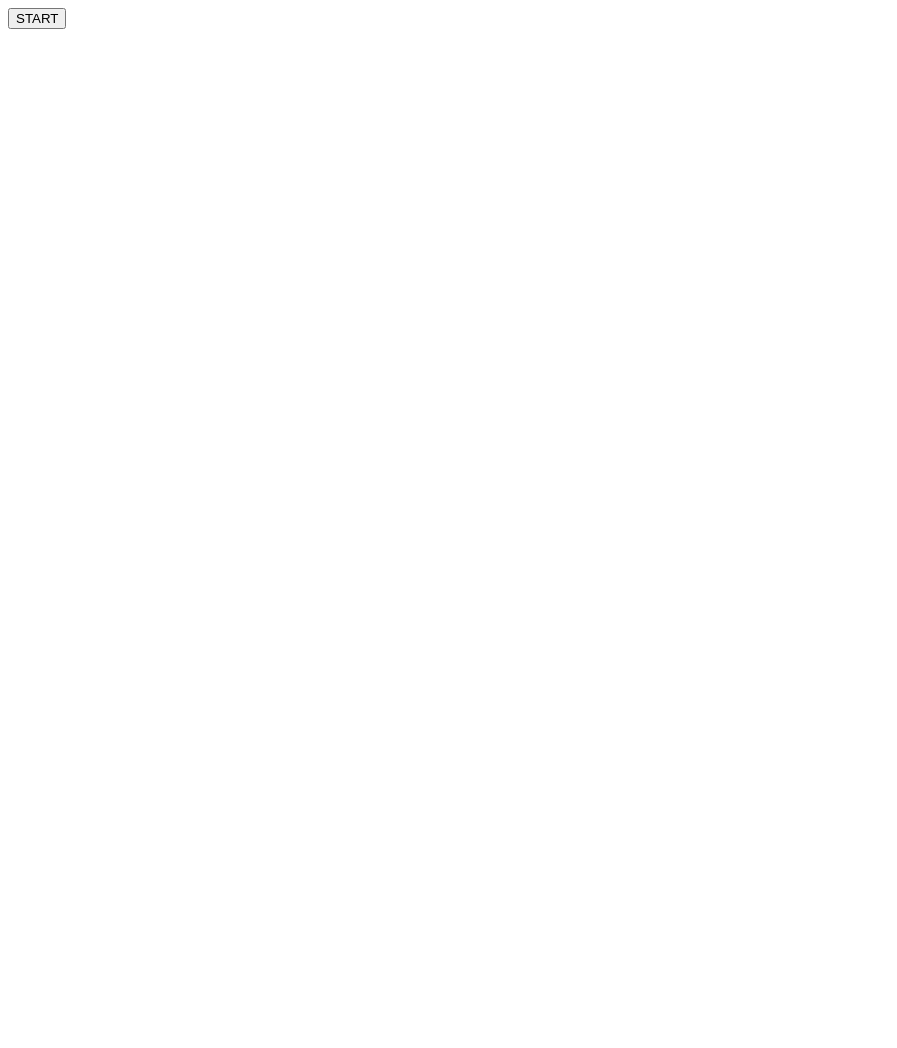
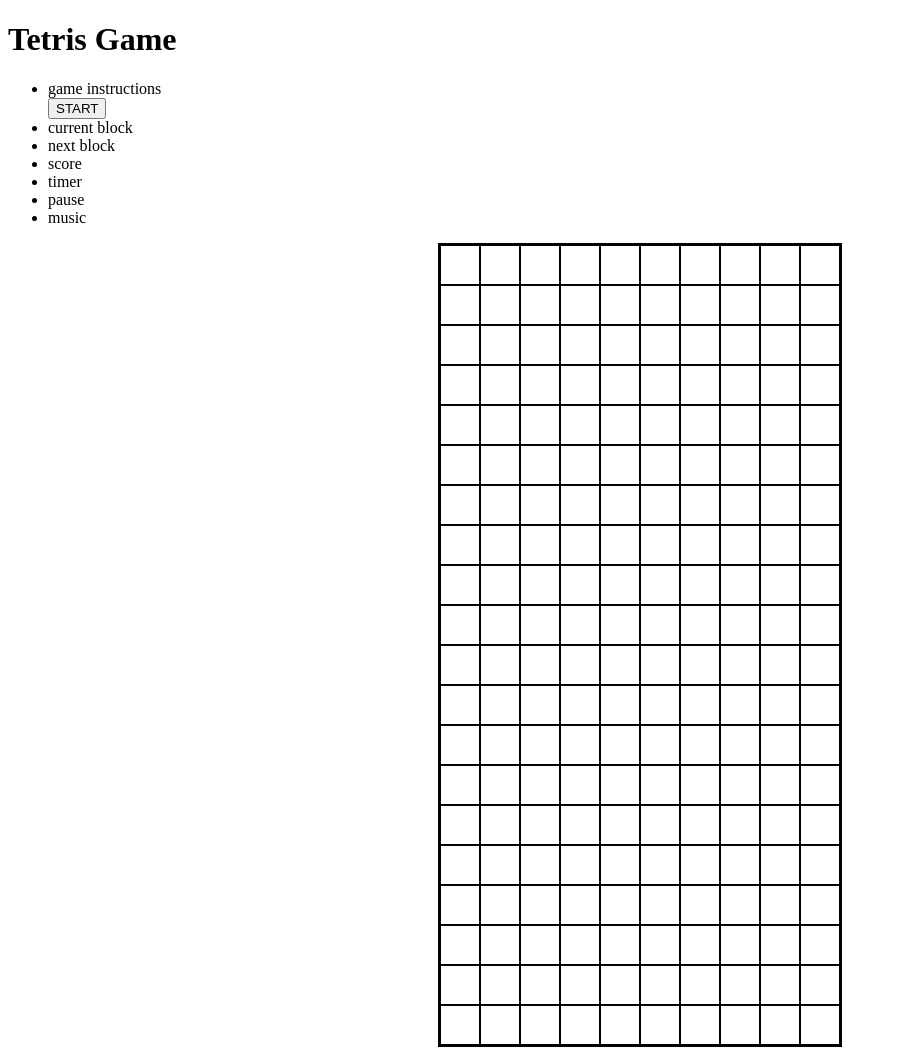
Before and after one commit to DariaZielinska/Tetris, a React app: page / in a window 1280 px wide. Shown: the whole page, without its empty margins (0-897 px from the left). Before the commit the page ends 800 px from the top, so only its background shows below. Built offline with nearby package versions, Linux system fonts and the light colour scheme.

Commit message:
add: added game board

```diff
--- a/src/js/App.js
+++ b/src/js/App.js
@@ -2,13 +2,13 @@
 import { createStore } from 'redux';
 import { Provider } from 'react-redux';
 import tetrisApp from './reducers';
-import GameInitializer from './GameInitializer';
+import TetrisGame from './TetrisGame';
 
 export const store = createStore(tetrisApp);
 
 const App = () => (
     <Provider store={store}>
-		<GameInitializer/>
+        <TetrisGame/>
 	</Provider>
 );
 
--- /dev/null
+++ b/src/js/GameField.js
@@ -0,0 +1,5 @@
+import React from 'react';
+
+
+
+export default GameField;
--- /dev/null
+++ b/src/js/TetrisGame.js
@@ -0,0 +1,58 @@
+import React from 'react';
+import GameInitializer from './GameInitializer';
+
+class TetrisGame extends React.Component {
+    render(){
+        return (
+            <div>
+                <h1>Tetris Game</h1>
+                <ul>
+                    <li>game instructions</li>
+                    <GameInitializer/>
+                    <li>current block</li>
+                    <li>next block</li>
+                    <li>score</li>
+                    <li>timer</li>
+                    <li>pause</li>
+                    <li>music</li>
+                </ul>
+                <GameField/>
+            </div>
+        )
+    }
+}
+
+const CELL_SIZE = 40;
+const WIDTH = 400;
+const HEIGHT = 800;
+
+class GameField extends React.Component{
+    constructor(){
+        super()
+        this.rows = HEIGHT / CELL_SIZE;
+        this.cols = WIDTH / CELL_SIZE;
+        this.field = this.generateEmptyBoard();
+    }
+
+    generateEmptyBoard() {
+        let field = [];
+        for (let i = 0; i < this.rows; i++) {
+          field[i] = [];
+          for (let j = 0; j < this.cols; j++) {
+            field[i][j] = [];
+            field[i][j].push(<div className={'game_field'} key={i}></div>)
+          }
+        }
+        return field;
+    }
+
+    render(){
+        return (<div className={"game_board"}
+        style={{ width: WIDTH, height: HEIGHT }}>
+            {this.field}
+        </div>)
+    }
+}
+
+
+export default TetrisGame
--- a/src/js/reducers.js
+++ b/src/js/reducers.js
@@ -1,17 +1,20 @@
 import { combineReducers } from 'redux';
 import * as actions from './actions';
 
-function gameInitializer(state = [], action) {
+function isStarted(state = false, action) {
+
+    console.log(state)
+
 	switch (action.type) {
 	case actions.START_GAME:
-		return state;
+		return true;
 	default:
 		return state;
-	}
+    }
 }
 
 const tetrisApp = combineReducers({
-	gameInitializer,
+	isStarted,
 });
 
 export default tetrisApp;
--- a/src/scss/main.scss
+++ b/src/scss/main.scss
@@ -1,12 +1,12 @@
 .game_board{
-  max-width: 420px;
   display: flex;
   flex-wrap: wrap;
-  border: 1px solid black;
+  border: 2px solid #000;
+  margin: 0 auto;
 }
 
 .game_field{
-  width: 40px;
-  height: 40px;
-  border: 1px solid black;
+  border: 1px solid #000;
+  width: 38px;
+  height: 38px;
 }
```
